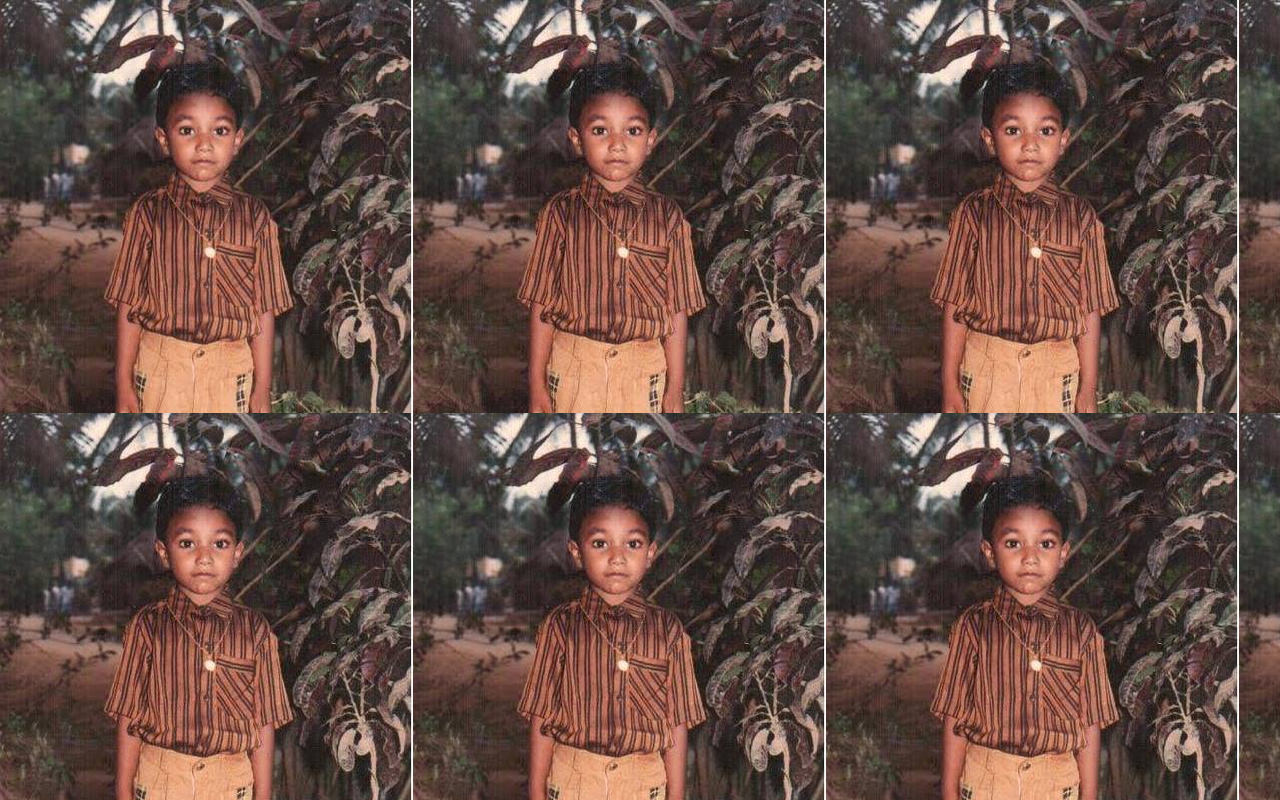
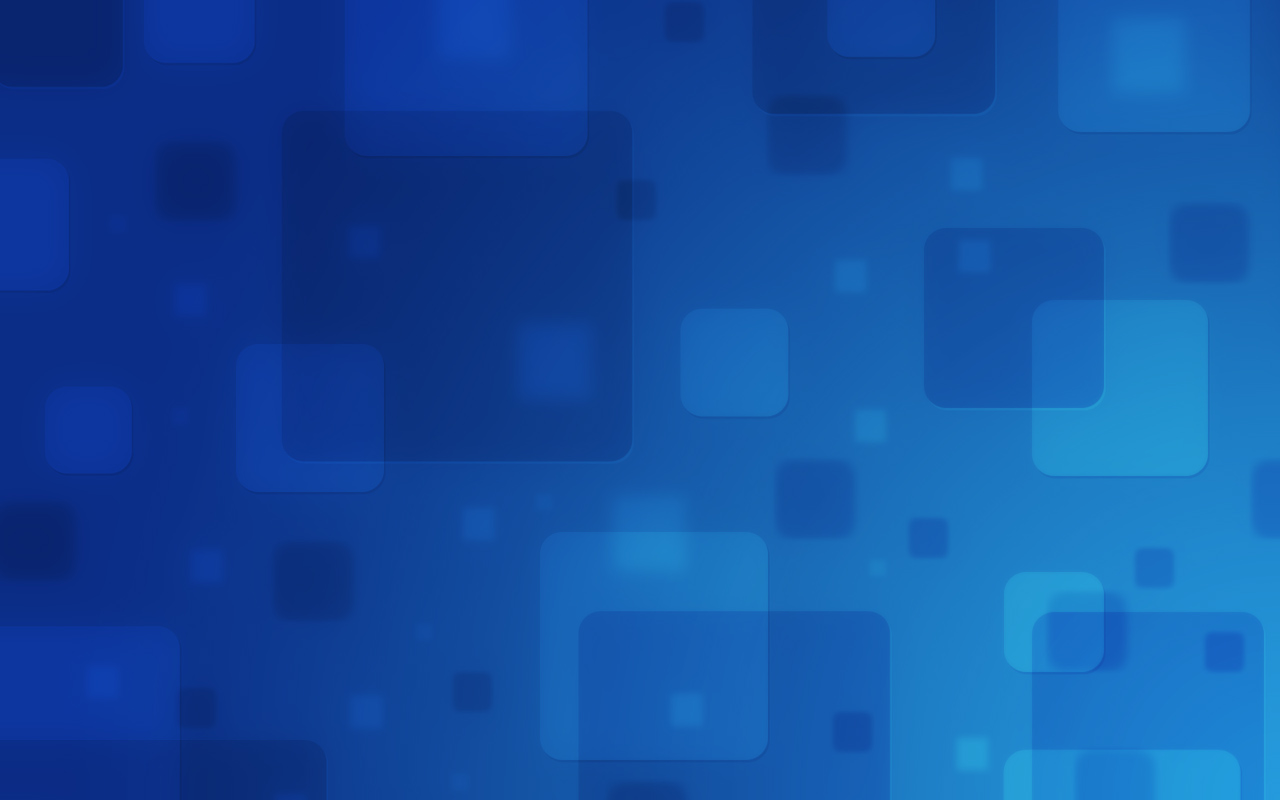
Before and after one commit to saekiran/project, a plain HTML site: page devopsIQ/index.html in a window 1280 px wide. Drawn offline with Linux system fonts and the light colour scheme.

Commit message:
changed index

```diff
--- a/devopsIQ/index.html
+++ b/devopsIQ/index.html
@@ -1,5 +1,5 @@
 <html>
-<title>manoj_veeravalli_final_website</title>
-<body background="images/manoj_veeravalli.jpg">
+<title>final_website</title>
+<body background="images/1.jpg">
 </body>
 </html>
```
